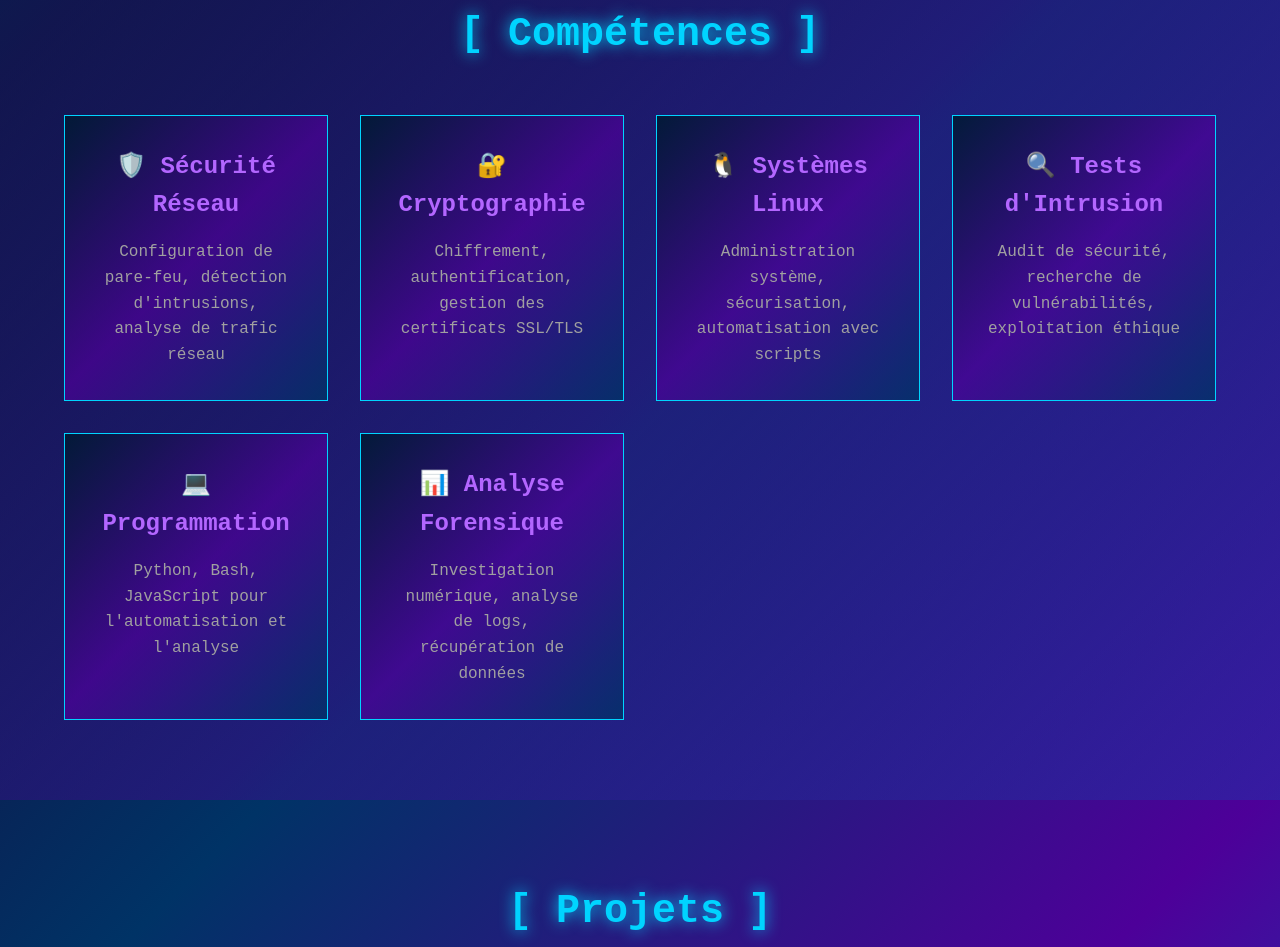
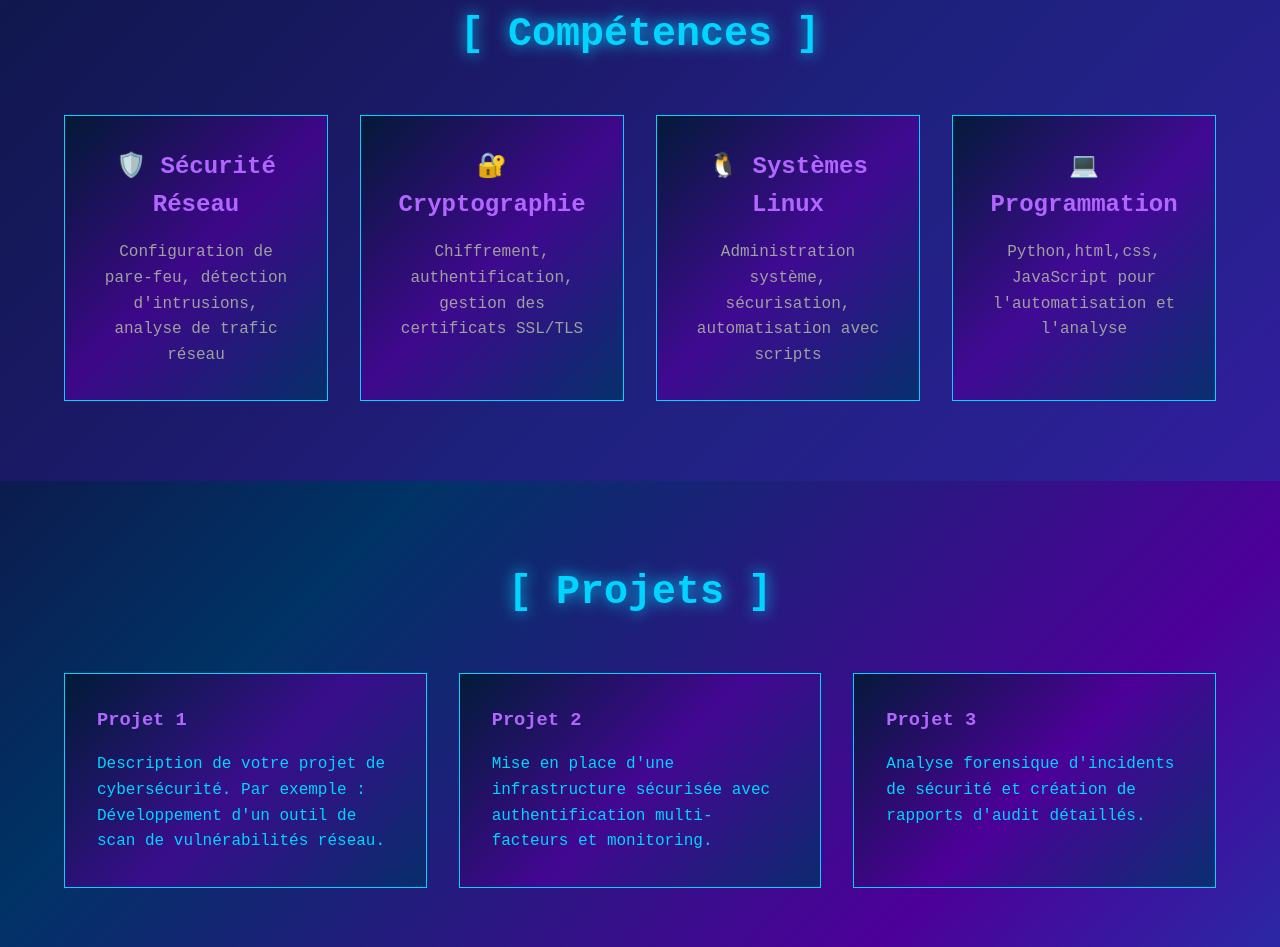
Before and after one commit to tasnim-osghir/portfolio, a plain HTML site: page index.html in a window 1280 px wide. Shown: the part 912-1859 px from the top of the page. Drawn offline with Linux system fonts and the light colour scheme.

Commit message:
finish portfolio

```diff
--- a/index.html
+++ b/index.html
@@ -382,7 +382,7 @@
         <div class="hero-container">
             <div class="hero-header">
                 <p class="portfolio-label">portfolio en Cybersécurité</p>
-                <h1>VOTRE NOM | Cybersécurité</h1>
+                <h1>TASNIM OSGHIR | Cybersécurité</h1>
             </div>
 
             <div class="hero-main">
@@ -437,17 +437,8 @@
                 <p>Administration système, sécurisation, automatisation avec scripts</p>
             </div>
             <div class="skill-card">
-                <h3>🔍 Tests d'Intrusion</h3>
-                <p>Audit de sécurité, recherche de vulnérabilités, exploitation éthique</p>
-            </div>
-            <div class="skill-card">
                 <h3>💻 Programmation</h3>
-                <p>Python, Bash, JavaScript pour l'automatisation et l'analyse</p>
-            </div>
-            <div class="skill-card">
-                <h3>📊 Analyse Forensique</h3>
-                <p>Investigation numérique, analyse de logs, récupération de données</p>
-            </div>
+                <p>Python,html,css, JavaScript pour l'automatisation et l'analyse</p>
         </div>
     </section>
 
```
